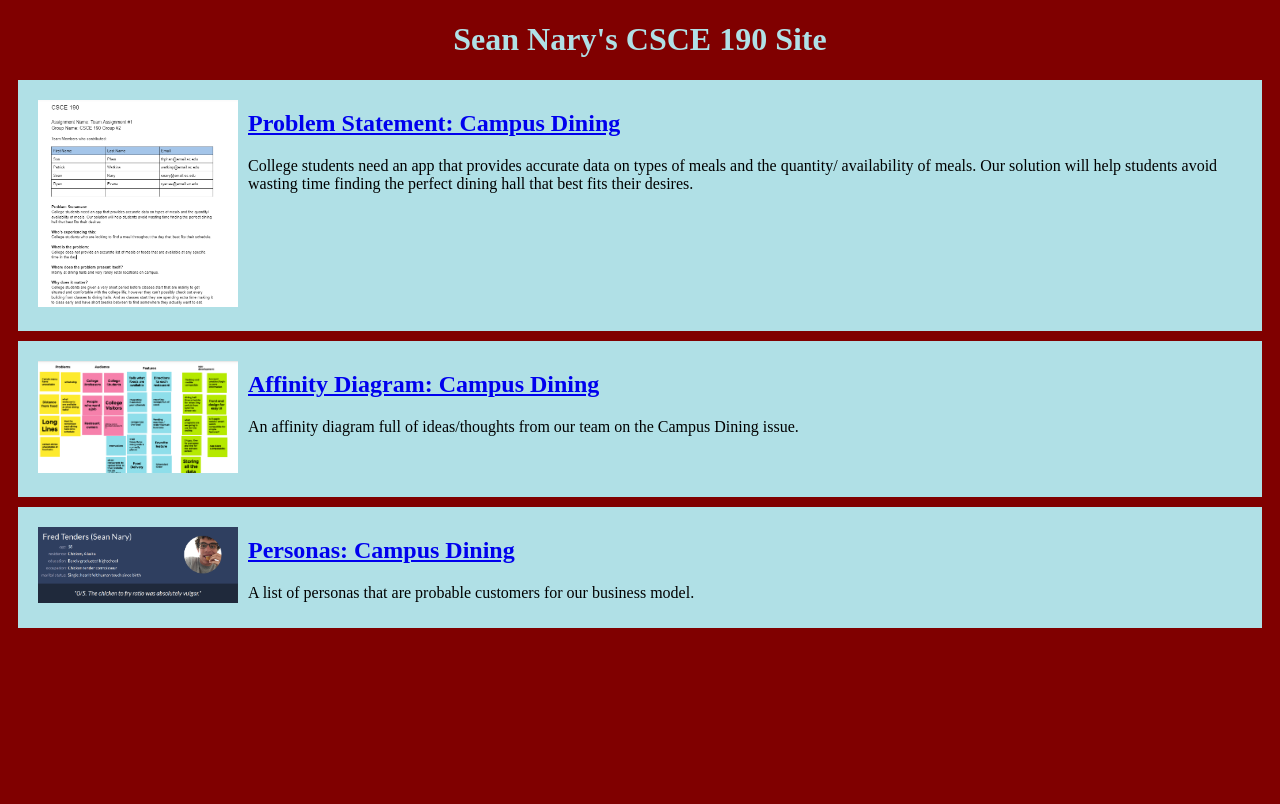
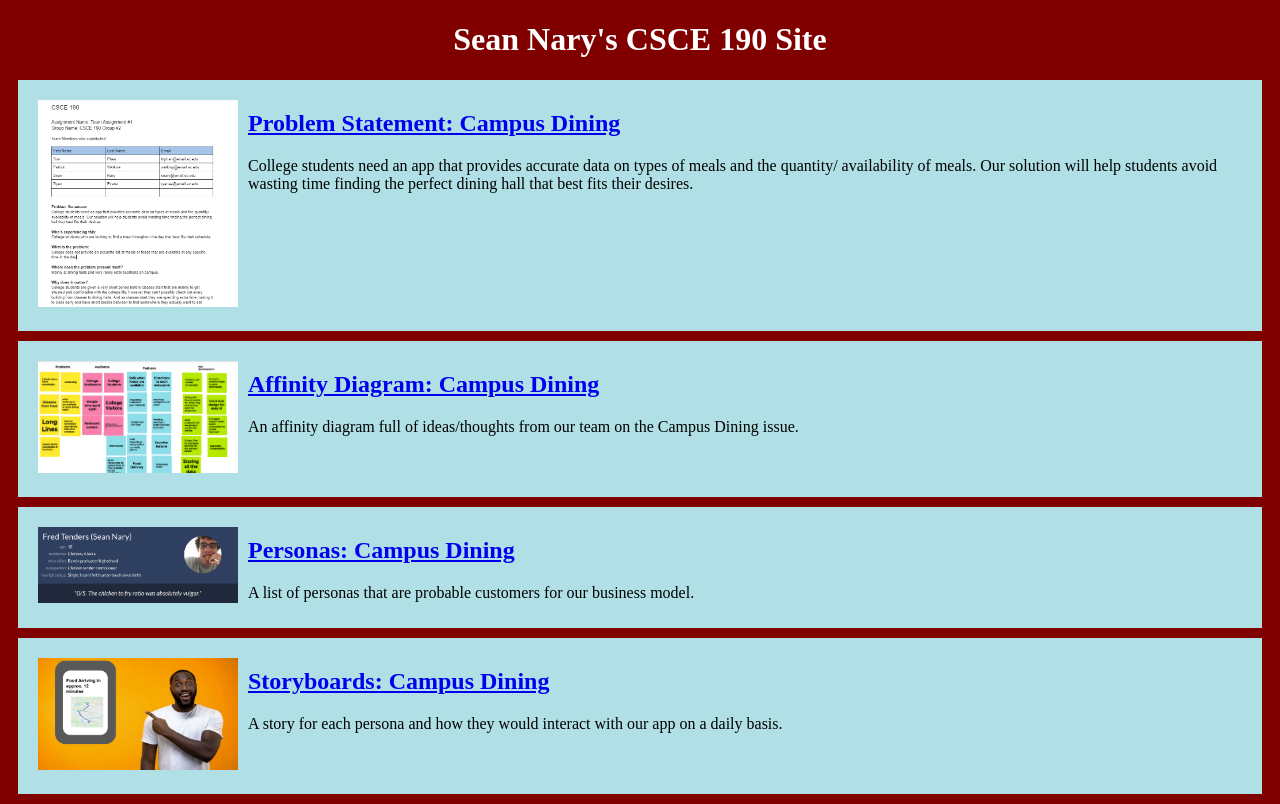
Before and after one commit to Seanopher/Seanopher.github.io, a plain HTML site: page index.html in a window 1280 px wide. Drawn offline with Linux system fonts and the light colour scheme.

Commit message:
Add files via upload

```diff
--- a/index.html
+++ b/index.html
@@ -40,7 +40,16 @@
             </section>
         </section>
 
-
+        <!-- Storyboard -->
+        <section class="assignment">
+            <a href="files/storyboards.pdf"><img src="images/storyboardCover.png"></a>
+            <section class="ass-details">
+                <a href="files/storyboards.pdf"><h2> Storyboards: Campus Dining </h2></a>
+                <p>
+                    A story for each persona and how they would interact with our app on a daily basis.
+                 </p>
+            </section>
+        </section>
     </body>
 
 </html>
--- a/styles.css
+++ b/styles.css
@@ -15,6 +15,6 @@ body {
 }
 
 h1 {
-    color:powderblue;
+    color:white;
     text-align:center;
 }
```
Also changed, not shown: images/storyboardCover.png (added), 1 other file.
